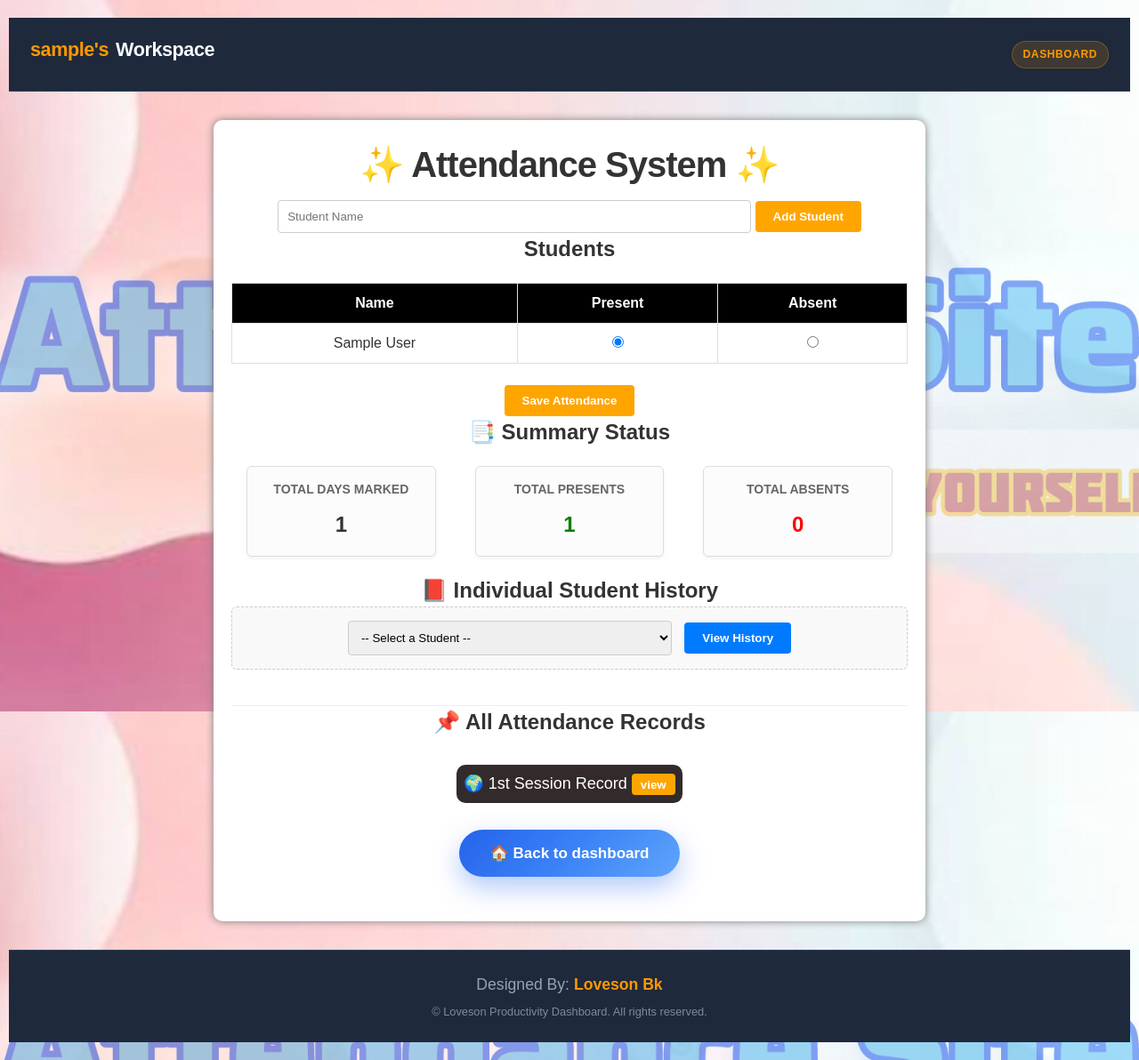
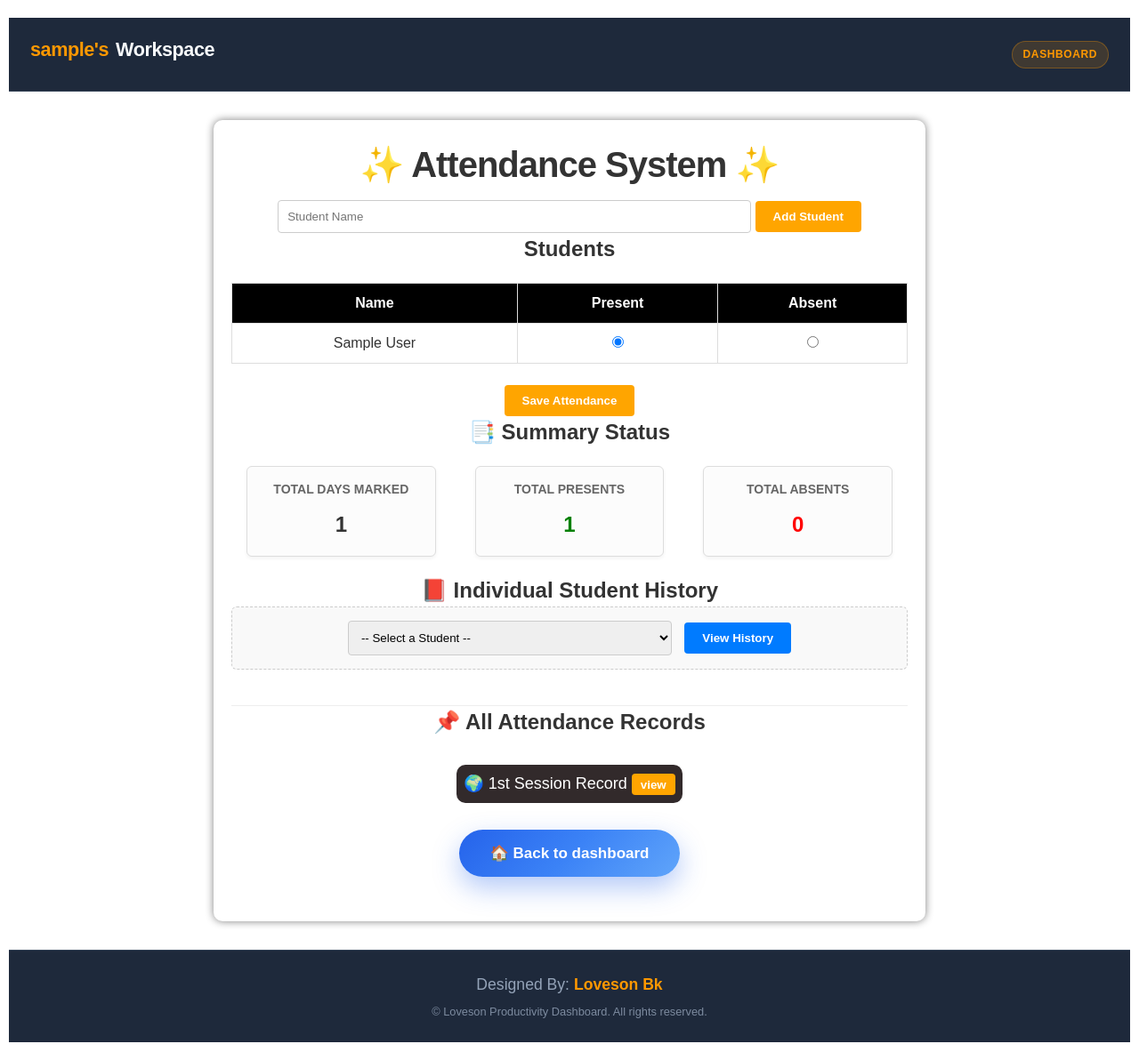
Before and after one commit to lovesonbk30-ui/Loveson-Website, a Flask app: page /attendance in a window 1280 px wide. Shown: the whole page at 89% size. Run offline with Flask 3, Linux system fonts and the light colour scheme; a user stored in the database is signed in; tables that the repository leaves empty hold one stand-in row (values such as "Sample post").

Commit message:
Update Attendance.html

```diff
--- a/templates/Attendance.html
+++ b/templates/Attendance.html
@@ -14,7 +14,7 @@
         margin: 0;
         padding: 20px 10px;
         text-align: center;
-        background-image: url("{{ url_for('static', filename='Attendance_bg.jpg') }}");
+
         background-repeat: no-repeat;
         background-position: center;
         background-attachment: fixed;
```
